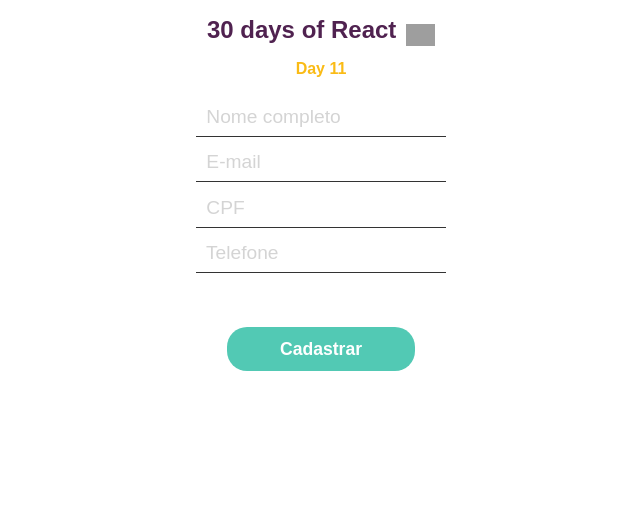
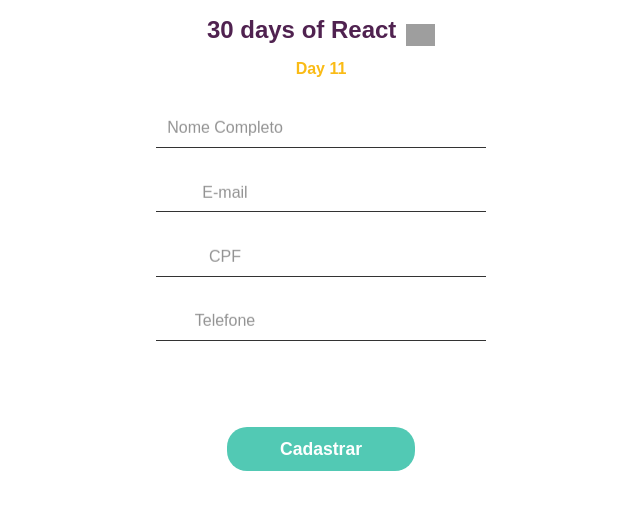
Before and after one commit to romeiro-bru/react-cadastro-easy, a React (Create React App) app: page / in a window 1280 px wide. Shown: the top 510 px of the page, without its empty margins (319-959 px from the left). Built offline with nearby package versions, Linux system fonts and the light colour scheme; grey boxes are pictures that could not be loaded.

Commit message:
Add float label input

```diff
--- a/src/Components/Input/Input.js
+++ b/src/Components/Input/Input.js
@@ -1,5 +1,5 @@
 import React from "react";
-import { useState } from "react";
+// import { useState } from "react";
 import "./style.css";
 
 export function Input() {
@@ -13,10 +13,66 @@ export function Input() {
     <>
       <section className="form">
         <form onSubmit={handleSubmit}>
-          <input placeholder=" Nome completo" required></input>
-          <input placeholder=" E-mail" required></input>
-          <input placeholder=" CPF" required></input>
-          <input placeholder=" Telefone" required></input>
+          <div className="floating">
+            <input
+              id="fullname"
+              className="floating-input"
+              name="fullname"
+              placeholder="Nome completo"
+              required
+            ></input>
+            <label
+              for="inputId"
+              className="floating-label"
+              data-content="Nome Completo"
+            >
+              <span className="hidden-visually">Nome Completo</span>
+            </label>
+          </div>
+
+          <div className="floating">
+            <input
+              className="floating-input"
+              name="email"
+              placeholder="E-mail"
+              required
+            ></input>
+            <label
+              for="inputId"
+              className="floating-label"
+              data-content="E-mail"
+            >
+              <span className="hidden-visually">E-mail</span>
+            </label>
+          </div>
+
+          <div className="floating">
+            <input
+              className="floating-input"
+              name="cpf"
+              placeholder="CPF"
+              required
+            ></input>
+            <label for="inputId" className="floating-label" data-content="CPF">
+              <span className="hidden-visually">CPF</span>
+            </label>
+          </div>
+
+          <div className="floating">
+            <input
+              className="floating-input"
+              name="phone"
+              placeholder="Telefone"
+              required
+            ></input>
+            <label
+              for="inputId"
+              className="floating-label"
+              data-content="Telefone"
+            >
+              <span className="hidden-visually">Telefone</span>
+            </label>
+          </div>
 
           <button type="submit">Cadastrar</button>
         </form>
--- a/src/Components/Input/style.css
+++ b/src/Components/Input/style.css
@@ -1,22 +1,19 @@
 .form {
   display: inline-block;
+  margin-top: 1.5rem;
 }
 
 input {
   display: block;
-  background: transparent;
-  width: 15rem;
-  padding: 8px 5px;
+  width: 20rem;
+  padding: 5px 5px;
   margin: 0.4rem 0.5rem;
   border: none;
   border-bottom: 1.5px solid #333333;
   color: #333333;
-  font-size: 1.2rem;
+  font-weight: 500;
   outline: none;
-}
-
-input::placeholder {
-  color: #d4d4d4;
+  text-align: left;
 }
 
 button {
@@ -35,3 +32,82 @@ button {
 button:hover {
   background: #5ed9cb;
 }
+
+/* //// Floating Input //// */
+.floating {
+  margin-bottom: 2rem;
+  caret-color: #52c9b4;
+}
+
+.floating-input::placeholder {
+  color: #00000000;
+}
+
+.floating-label {
+  display: block;
+  position: relative;
+  max-height: 0;
+  font-weight: 500;
+  pointer-events: none;
+  right: 6rem;
+}
+
+.floating-label::before {
+  color: #939393;
+  content: attr(data-content);
+  display: inline-block;
+  filter: blur(0);
+  backface-visibility: hidden;
+  transform-origin: left top;
+  transition: transform 0.2s ease;
+  position: relative;
+}
+
+.floating-label::after {
+  bottom: 1rem;
+  content: "";
+  height: 0.1rem;
+  position: absolute;
+  left: 0;
+  top: 100%;
+  opacity: 0;
+  margin-top: -0.1rem;
+  transform: scale3d(0, 1, 1);
+  width: 100%;
+}
+
+.floating-input:focus + .floating-label::after {
+  transform: scale3d(1, 1, 1);
+  opacity: 1;
+}
+
+.floating-input:placeholder-shown + .floating-label::before {
+  transform: translate3d(0, -2.2rem, 0) scale3d(1, 1, 1);
+}
+
+.floating-label::before,
+.floating-input:focus + .floating-label::before {
+  transform: translate3d(0, -3.12rem, 0) scale3d(0.82, 0.82, 1);
+}
+
+.floating-input:focus + .floating-label::before {
+  color: #d4d4d4;
+}
+
+/* ---------------------------------------------- */
+/* --  Codepen styles & resets - not required  -- */
+/* ---------------------------------------------- */
+
+/* apply a natural box layout model to all elements, but allowing components to change */
+
+.hidden-visually {
+  border: 0;
+  clip: rect(1px 1px 1px 1px);
+  clip: rect(1px, 1px, 1px, 1px);
+  height: 1px;
+  margin: -1px;
+  overflow: hidden;
+  padding: 0;
+  position: absolute;
+  width: 1px;
+}
```
